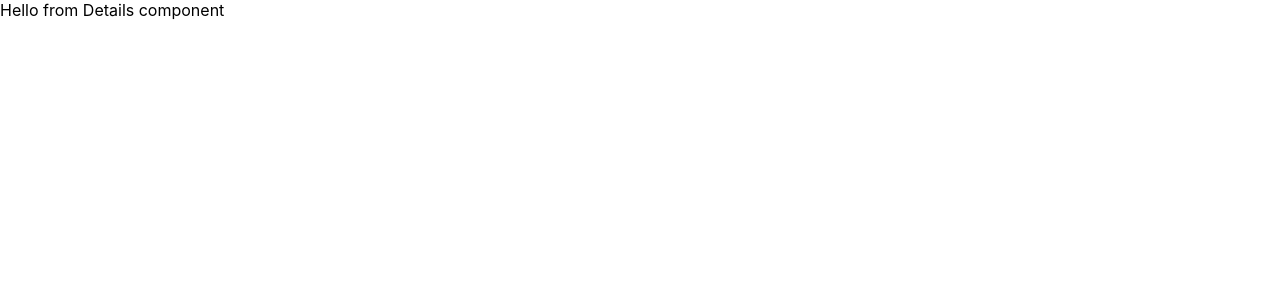
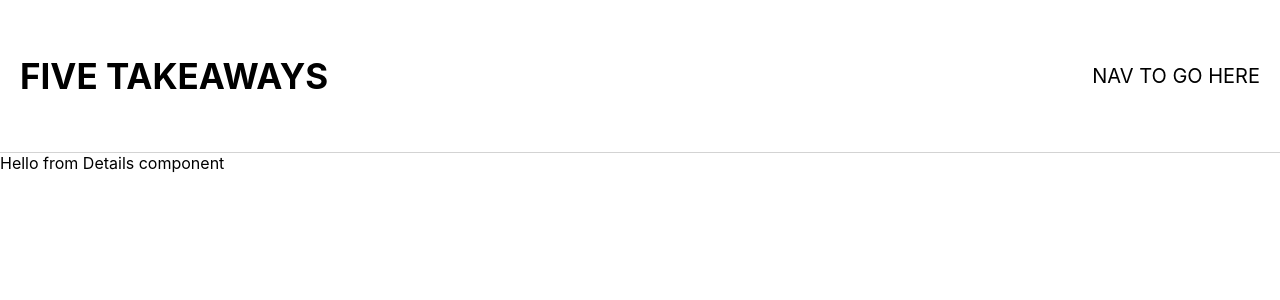
Before and after one commit to TimFinnigan/five-takeaways, a React (Create React App) app: page /mastery-robert-greene in a window 1280 px wide. Shown: the top 300 px of the page. Built offline with nearby package versions, Linux system fonts and the light colour scheme.

Commit message:
add header component to details

```diff
--- a/src/components/Details/Details.js
+++ b/src/components/Details/Details.js
@@ -1,8 +1,10 @@
 import React from 'react';
+import Header from '../Header/Header';
 
 const Details = () => {
   return (
     <div>
+      <Header />
       <span>Hello from Details component</span>
     </div>
   );
```
